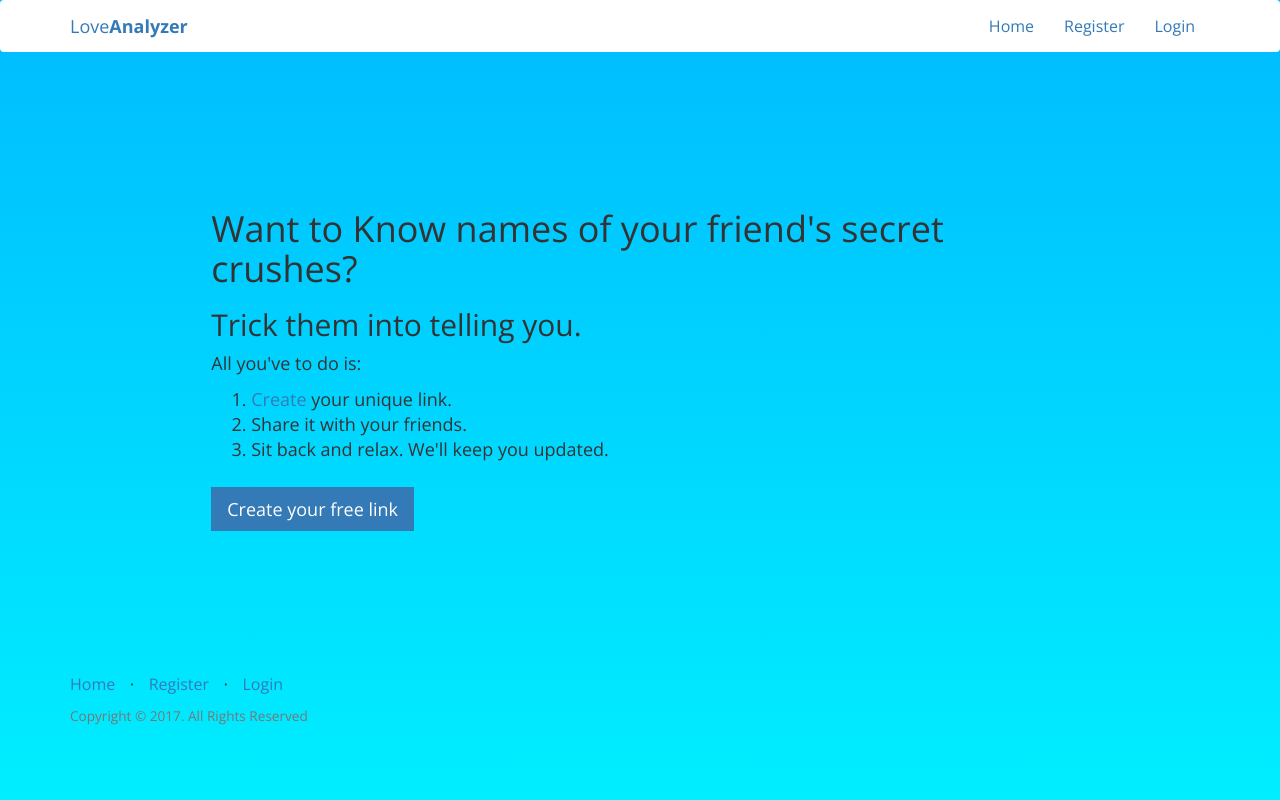
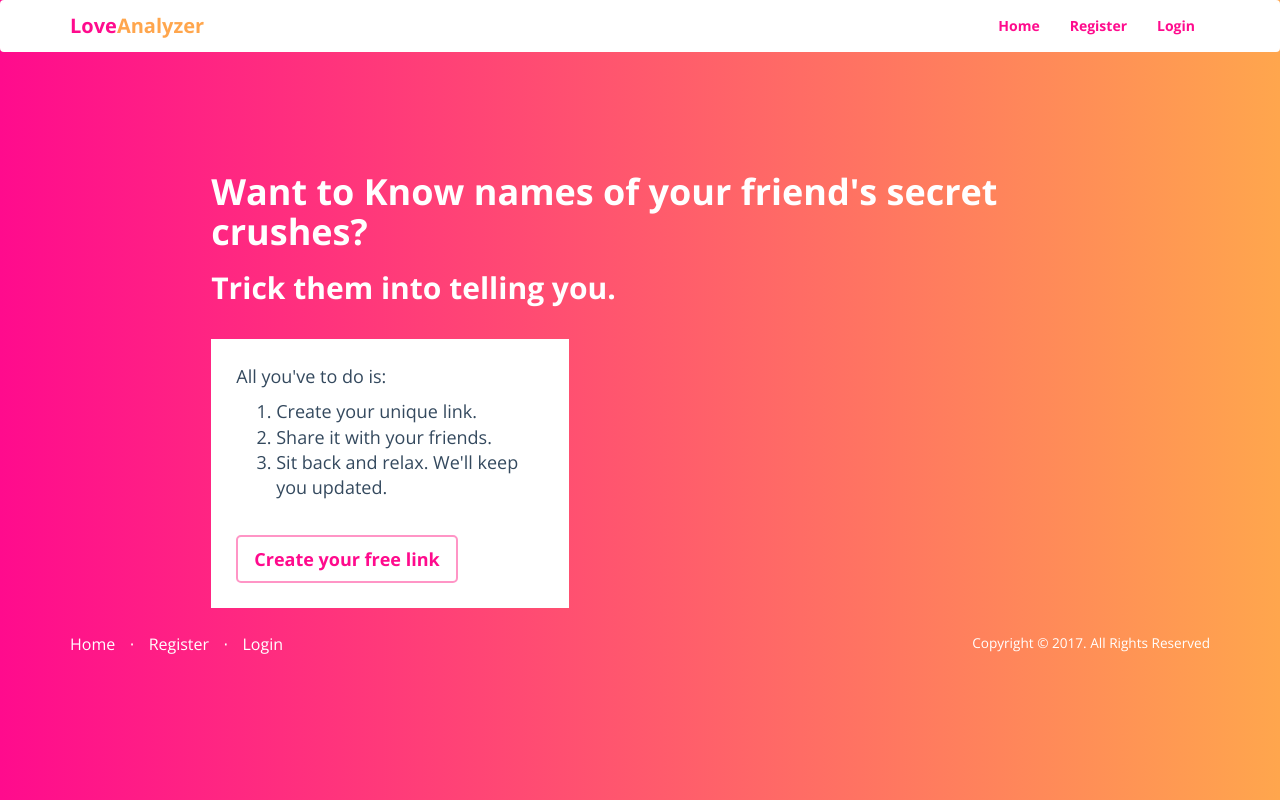
Before and after one commit to waqarHocain/love_analyzer, a Flask app: page / in a window 1280 px wide. Run offline with Flask 2, Linux system fonts and the light colour scheme; parts of the project's set-up code (start-up, migrations or seed data) failed here and were passed over; some libraries are stand-ins or nearby versions.

Commit message:
Change colors

```diff
--- a/app/static/css/style.css
+++ b/app/static/css/style.css
@@ -1,3 +1,14 @@
+/**
+  *				Main Stylesheet for LoveAnalyzer
+  *					<waqarmaxtan@gmail.com>
+  *						~~~ Colors ~~~
+  *					Dark:				#34495e;	// base color
+  *					Pink: 				#ff0b8d;	// brand color
+  *					Orange: 			#ffa64d;
+  *
+  */
+
+
 body,
 html
 {
@@ -6,14 +17,40 @@ html
 
 body
 {
-	background-image: linear-gradient(to bottom, #0bf, #0ef);
-	font-family: "Open Sans",sans-serif;
+	background-image: linear-gradient(90deg, #ff0b8d, #ffa64d);
+	color: #fff;
+	font-family: "Open Sans", sans-serif;
+	font-size: 16px;
+}
+
+h1, h2, h3, h4, h5, h6
+{
+	font-weight: 700;
+}
+
+a
+{
+	color: inherit;
+	text-decoration: none;
+	transition: all 0.3s;
+}
+
+code
+{
+	background: #fff;
+	padding: 8px;
+	font-family: monospace;
 	font-size: 16px;
 }
 
 footer
 {
 	padding-top: 25px;
+}
+footer a:hover,
+footer a:focus
+{
+	color: rgba(255,255,255, 0.75);
 }
 
 .center
@@ -33,50 +70,127 @@ footer
 	border: none;
 }
 
-.navbar-brand,
-.navbar-nav li a
+.alert-info
 {
-	/*color: #dd0000;*/
+	background: transparent;
+	border: 2px solid rgba(255, 255, 255, 0.75);
+	color: #fff;
 }
 
+.btn
+{
+	border: 2px solid rgba(255, 44, 141, 0.5);
+	border-radius: 5px;
+	font-weight: bold;
+}
 
-.btn,
-.btn-lg
+.btn-primary
 {
-	border: none;
-	border-radius: 0;
+	background: transparent;
+	color: #ff0b8d;
+}
+.btn-primary:hover,
+.btn-primary:focus
+{
+	background: transparent;
+	border-color: #ff0b8d;
+	color: #ff0b8d;
+}
+.btn-primary:active
+{
+	color: #ff0b8d !important;
+	background: #fff !important;
+	border-color: #ff0b8d !important;
 }
 
 .btn-default
 {
-	background: #337ab7;
+	background: transparent;
 	color: #fff;
+	border: 1px solid #fff;
 	padding: 10px 25px;
 }
 .btn-default:hover,
 .btn-default:focus
 {
-	background: #286090;
-	color: #fff;
+	background: #fff;
+	border-color: transparent;
+	color: #ff0b8d;
 }
 
-/**_-_-_-_-_-_-_-_-_- Home Styles _-_-_-_-_-_-_-_-_-**/
+/**_-_-_-_-_-_-_-_-_- Homepage Styles _-_-_-_-_-_-_-_-_-**/
+
+/** ----- Nav Styles --------- **/
+.navbar-brand,
+.navbar-nav li a
+{
+	color: #ff0b8d;
+	font-weight: bold;
+}
+
+.navbar-brand
+{
+	font-size: 20px;
+}
+.navbar-brand strong
+{
+	color: #ffa64d;
+}
+
+.navbar-brand:hover,
+.navbar-brand:focus
+{
+	color: #ffa64d;
+}
+.navbar-brand:hover strong,
+.navbar-brand:focus strong
+{
+	color: #ff0b8d;
+}
+
+.navbar-nav li a
+{
+	font-size: 14px;
+}
+/*.navbar-nav li a:hover,
+.navbar-nav li a:focus
+{
+
+}*/
+
+/** ----- Intro Styles --------- **/
 .hero
 {
 	font-size: 18px;
-	padding: 10% 10px;
+	padding: 80px 10px;
 }
 
 .actions
 {
+	background: #fff;
+	color: #34495e;
 	line-height: 1.4;
-	margin-bottom: 25px;
+	margin-top: 25px;
+	padding: 25px;
+}
+
+.actions .btn-primary
+{
+	margin-top: 25px;
+}
+
+/**_-_-_-_-_-_-_-_-_- Dashboard Styles _-_-_-_-_-_-_-_-_-**/
+.padded
+{
+	padding: 10% 10px;
+	text-align: center;
 }
 
 .response
 {
 	margin: 0 15px 15px 0;
 }
+
 
 .jumbotron
 {
--- a/app/templates/auth/login.html
+++ b/app/templates/auth/login.html
@@ -6,11 +6,12 @@
 
 {% block body %}
 
+{{ utils.flashed_messages() }}
+
 <div class="container">
 	<div class="row">
 		<div class="col-md-6 center login-form">
 
-			{{ utils.flashed_messages() }}
 
 			<h1>Login to your account</h1>
 
--- a/app/templates/auth/register.html
+++ b/app/templates/auth/register.html
@@ -6,11 +6,11 @@
 
 {% block body %}
 
+{{ utils.flashed_messages() }}
+
 <div class="container">
 	<div class="row">
 		<div class="col-md-6 center register-form">
-
-			{{ utils.flashed_messages() }}
 
 			<h1>Create free account</h1>
 
--- a/app/templates/base.html
+++ b/app/templates/base.html
@@ -47,7 +47,7 @@
     <footer>
         <div class="container">
             <div class="row">
-                <div class="col-lg-12">
+                <div class="col-md-8">
                     <ul class="list-inline">
                         <li><a href="{{ url_for('home.homepage') }}">Home</a></li>
                         <li class="footer-menu-divider">⋅</li>
@@ -61,7 +61,10 @@
                             <li><a href="{{ url_for('auth.login') }}">Login</a></li>
                         {% endif %}
                     </ul>
-                    <p class="copyright text-muted small">Copyright © 2017. All Rights Reserved</p>
+                </div>
+
+                <div class="col-md-4 text-right">
+                    <p class="copyright small">Copyright © 2017. All Rights Reserved</p>
                 </div>
             </div>
         </div>
--- a/app/templates/home/index.html
+++ b/app/templates/home/index.html
@@ -11,9 +11,10 @@
 			<h1>Want to Know names of your friend's secret crushes?</h1>
 			<h2>Trick them into telling you.</h2>
 
+			<div class="col-md-5 actions">
 				<p>All you've to do is:</p>
 
-			<ol class="actions">
+				<ol>
 					<li><a href="{{ url_for('auth.register') }}">Create </a> your unique link.</li>
 					<li>Share it with your friends.</li>
 					<li>Sit back and relax. We'll keep you updated.</li>
@@ -21,6 +22,7 @@
 
 				<a href="{{ url_for('auth.register') }}" class="btn btn-lg btn-primary"> Create your free link</a>
 			</div>
+		</div>
 
 	</div>
 </div>
--- a/app/templates/home/oops.html
+++ b/app/templates/home/oops.html
@@ -7,10 +7,10 @@
 	{% if form_submitted %}
 		<div class="row">
 			<div class="container">
-				<div class="col-lg-12">
+				<div class="col-lg-12 padded">
 					<h1>Oops</h1>
 					<h2>We are sorry, but your responses has been sent to <strong>{{ name }}</strong></h2>
-					<p><a href="{{ url_for('auth.register') }}">Create a free account</a> and know your friends secrets.</p>
+					<p><a href="{{ url_for('auth.register') }}" class="btn btn-default">Create a free account</a> and know your friends secrets.</p>
 				</div>
 			</div>
 		</div>
```
Also changed, not shown: app/templates/home/dashboard.html (+8 -5 lines), app/database.db (deleted). Lines whose indentation alone changed are shown as unchanged.
